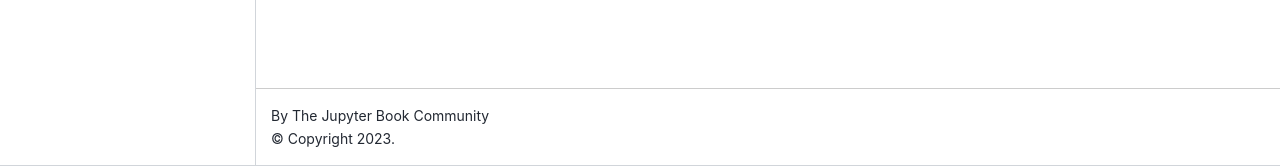
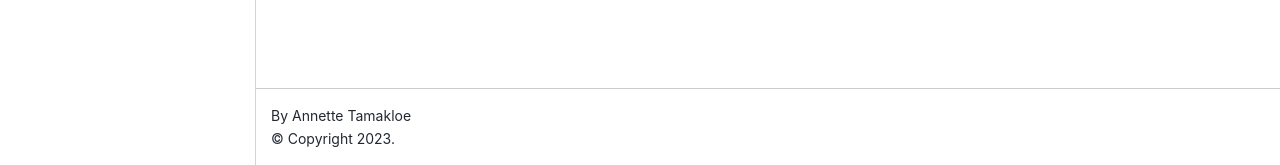
Before and after one commit to AnnetteTamakloe/playbook, a Jupyter Book: the page built from intro.md, in a window 1280 px wide. Shown: the part 734-900 px from the top of the page. Built offline with Jupyter Book 1.0.4 settings and Sphinx 7.4.7 and the Sphinx Book theme 1.1.4, drawn with Linux system fonts in a browser that asks for light colours.

Commit message:
made a few changes

```diff
--- a/_config.yml
+++ b/_config.yml
@@ -1,8 +1,8 @@
 # Book settings
 # Learn more at https://jupyterbook.org/customize/config.html
 
-title: My sample book
-author: The Jupyter Book Community
+title: Data_Science_Playbook
+author: Annette Tamakloe
 logo: logo.png
 
 # Force re-execution of notebooks on each build.
```
